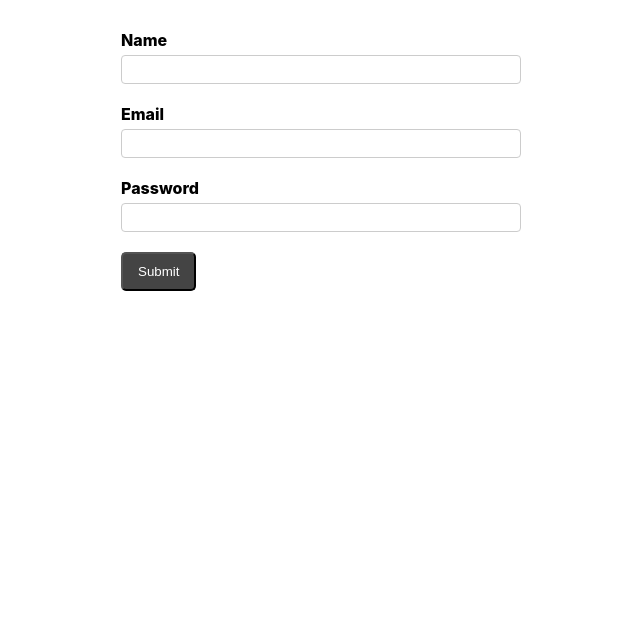
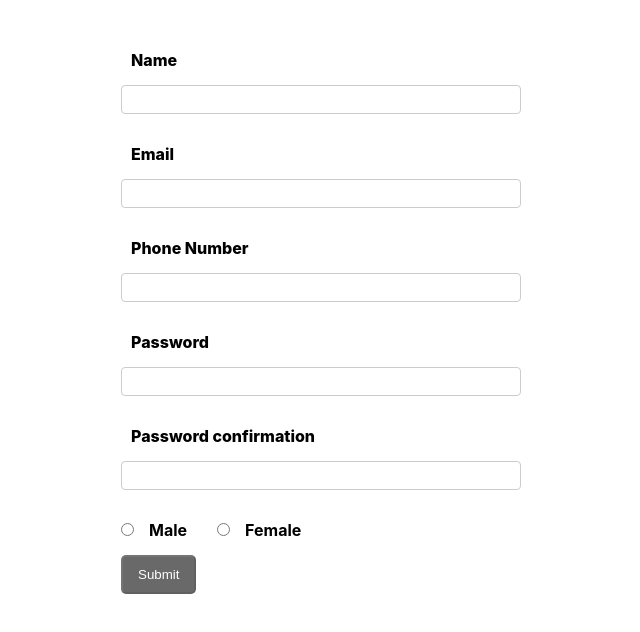
Before and after one commit to Rasool-Karami1994/formic-exercise, a React (Create React App) app: page / in a window 1280 px wide. Shown: the top 632 px of the page, without its empty margins (319-959 px from the left). Built offline with nearby package versions, Linux system fonts and the light colour scheme.

Commit message:
yup added and form ux details added and radio button input added to project

```diff
--- a/package.json
+++ b/package.json
@@ -10,7 +10,8 @@
     "react": "^18.2.0",
     "react-dom": "^18.2.0",
     "react-scripts": "5.0.1",
-    "web-vitals": "^2.1.4"
+    "web-vitals": "^2.1.4",
+    "yup": "^0.32.11"
   },
   "scripts": {
     "start": "react-scripts start",
--- a/src/App.css
+++ b/src/App.css
@@ -3,12 +3,26 @@
   padding-top: 30px;
   justify-content: center;
 }
+form {
+  padding: 10px;
+}
 label {
   display: flex;
   margin-bottom: 5px;
   font-weight: 800;
+  padding: 10px;
 }
-input {
+
+input + label {
+  font-weight: bold;
+  display: inline-flex;
+  margin-right: 20px;
+  margin-left: 5px;
+}
+input[type="text"],
+input[type="email"],
+input[type="password"],
+input[type="phoneNumber"] {
   width: 400px;
   padding: 6px 12px;
   display: block;
@@ -30,3 +44,7 @@ button {
   margin-top: 10px;
   color: rgb(243, 83, 83);
 }
+.disabeled-btn {
+  cursor: not-allowed;
+  opacity: 0.8;
+}
--- a/src/components/SignUpForm.js
+++ b/src/components/SignUpForm.js
@@ -1,43 +1,49 @@
 import React from "react";
 import { useFormik } from "formik";
-
+import * as Yup from "yup";
 //step1
 const initialValues = {
   name: "",
   email: "",
   password: "",
+  phoneNumber: "",
+  passwordConfirmation: "",
+  Gender: "",
 };
 //step2
 const onSubmit = (values) => console.log(values);
+//step3 with yup
+const validationSchema = Yup.object({
+  name: Yup.string().required("Name is required"),
+  email: Yup.string()
+    .email("Email format is not correct")
+    .required("Email is required!"),
+  password: Yup.string()
+    .required("No password provided.")
+    .min(8, "Password is too short - should be 8 chars minimum.")
+    .matches(/[a-zA-Z]/, "Password can only contain Latin letters."),
+  phoneNumber: Yup.string()
+    .required("Phone Number is required!")
+    .matches(
+      /^((\\+[1-9]{1,4}[ \\-]*)|(\\([0-9]{2,3}\\)[ \\-]*)|([0-9]{2,4})[ \\-]*)*?[0-9]{3,4}?[ \\-]*[0-9]{3,4}?$/,
+      "Phone number is not valid"
+    )
+    .min(11, "to short")
+    .max(11, "to long"),
 
-//step3 : validation
-const validate = (values) => {
-  let errors = {};
-  if (!values.name) {
-    errors.name = "name is required!";
-  }
-  if (!values.email) {
-    errors.email = "email is required!";
-  }
-  if (!values.password) {
-    errors.password = "password is required!";
-  }
-  return errors;
-};
+  passwordConfirmation: Yup.string()
+    .required("Renter your Password!")
+    .oneOf([Yup.ref("password"), null], "Passwords must match"),
+  Gender: Yup.string().required("grnder is required"),
+});
 
 const SignUpForm = () => {
   const formik = useFormik({
     initialValues,
     onSubmit,
-    validate,
+    validationSchema,
+    validateOnMount: true,
   });
-  //   console.log(formik.values);
-
-  //   const submitHandler = (e) => {
-  //     e.preventDefault();
-  //     console.log("hello");
-  console.log("visied", formik.touched);
-  //   };
 
   return (
     <div>
@@ -58,7 +64,7 @@ const SignUpForm = () => {
         <div className="form-control">
           <label>Email</label>
           <input
-            type="text"
+            type="email"
             onChange={formik.handleChange}
             value={formik.values.email}
             onBlur={formik.handleBlur}
@@ -66,6 +72,19 @@ const SignUpForm = () => {
           ></input>
           {formik.errors.email && formik.touched.email && (
             <p className="error">{formik.errors.email}</p>
+          )}
+        </div>
+        <div className="form-control">
+          <label>Phone Number</label>
+          <input
+            type="phoneNumber"
+            onChange={formik.handleChange}
+            value={formik.values.phoneNumber}
+            onBlur={formik.handleBlur}
+            name="phoneNumber"
+          ></input>
+          {formik.errors.phoneNumber && formik.touched.phoneNumber && (
+            <p className="error">{formik.errors.phoneNumber}</p>
           )}
         </div>
         <div className="form-control">
@@ -81,7 +100,49 @@ const SignUpForm = () => {
             <p className="error">{formik.errors.password}</p>
           )}
         </div>
-        <button type="submit">Submit</button>
+        <div className="form-control">
+          <label>Password confirmation</label>
+          <input
+            type="text"
+            onChange={formik.handleChange}
+            value={formik.values.passwordConfirmation}
+            onBlur={formik.handleBlur}
+            name="passwordConfirmation"
+          ></input>
+          {formik.errors.passwordConfirmation &&
+            formik.touched.passwordConfirmation && (
+              <p className="error">{formik.errors.passwordConfirmation}</p>
+            )}
+        </div>
+        <div className="form-container">
+          <input
+            type="radio"
+            id="0"
+            name="Gender"
+            value="0"
+            onChange={formik.handleChange}
+            checked={formik.values.Gender === "0"}
+          ></input>
+          <label htmlFor="0">Male</label>
+
+          <input
+            type="radio"
+            id="1"
+            name="Gender"
+            value="1"
+            onChange={formik.handleChange}
+            checked={formik.values.Gender === "1"}
+          ></input>
+          <label htmlFor="1">Female</label>
+        </div>
+
+        <button
+          type="submit"
+          disabled={!formik.isValid}
+          className={!formik.isValid ? "disabeled-btn" : ""}
+        >
+          Submit
+        </button>
       </form>
     </div>
   );
```
Also changed, not shown: 1 other file (tests, documents, lock files or other folders).
